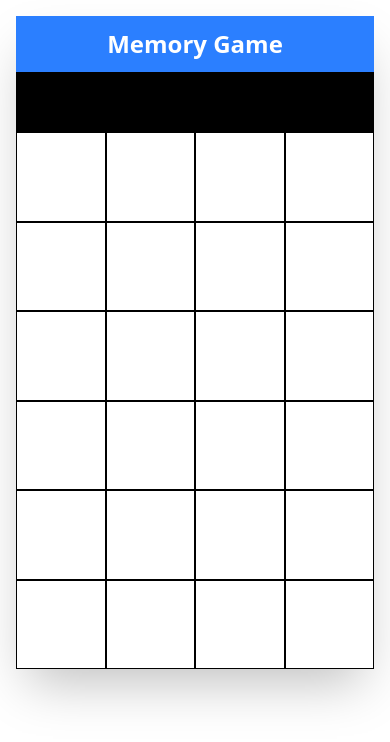
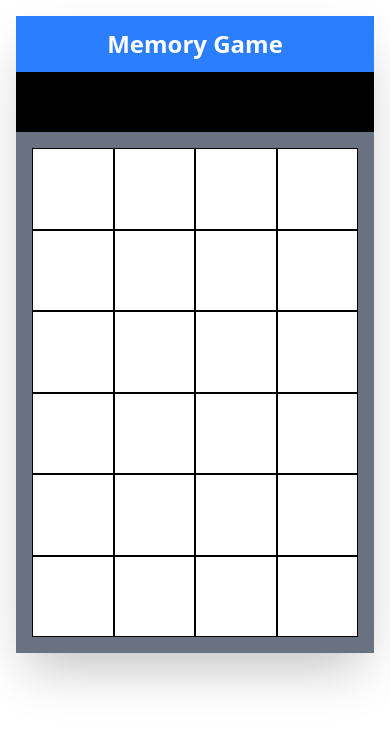
Before and after one commit to Venkata-Nageswara-Bhadri78/Memory-Game-Js-DOM, a website: page index.html in a window 390 px wide. Drawn offline with Linux system fonts and the light colour scheme.

Commit message:
Updated Code

```diff
--- a/dom.js
+++ b/dom.js
@@ -38,13 +38,13 @@ for(let i=0 ; i<array.length ; i++){
     let img = document.createElement('img');
     img.src = `./images/image-${value%12}.png`;
     img.id = `image-${value}`;
-    img.alt = "Image Here";
+    img.alt = "Alternative Text";
     img.style.display = "none";
     let newDiv = document.createElement('div');
     newDiv.className = "extra";
-    newDiv.style.backgroundColor = "green";
+    // newDiv.style.backgroundColor = "green";
     newDiv.style.cursor = "pointer";
-
+    newDiv.style.padding = "30px";
 
     newDiv.appendChild(img);
     item.appendChild(newDiv);
--- a/index.html
+++ b/index.html
@@ -26,7 +26,7 @@
         <div class="result bg-black mx-auto md:w-1/2 flex flex-row justify-center items-center text-2xl p-[30px] font-bold">
             <div id="won"></div>
         </div>
-        <div id="container" class="container grid grid-rows-4 grid-cols-4 md:grid-cols-6 md:w-1/2 md:mx-auto mx-auto bg-gray-500 md:p-5">
+        <div id="container" class="container p-4 grid grid-rows-4 grid-cols-4 md:grid-cols-6 md:w-1/2 md:mx-auto mx-auto bg-gray-500 md:p-5">
             <div id = "item-1" class="item aspect-square bg-white border"><div class="init-1" id="init"></div></div>
             <div id = "item-2" class="item aspect-square bg-white border"></div>
             <div id = "item-3" class="item aspect-square bg-white border"></div>
@@ -63,38 +63,3 @@
     </div>
 </body>
 </html>
-
-<!--
-
-<div id="container" class="container flex justify-center items-center flex-row flex-wrap mx-auto w-[100%] bg-amber-400">
-        <div id = "item-1" class="item w-1/6  bg-white h-[200px] border"><div class="init-1" id="init"></div></div>
-        <div id = "item-2" class="item w-1/6  bg-white h-[200px] border"></div>
-        <div id = "item-3" class="item w-1/6  bg-white h-[200px] border"></div>
-        <div id = "item-4" class="item w-1/6  bg-white h-[200px] border"></div>
-        <div id = "item-5" class="item w-1/6  bg-white h-[200px] border"></div>
-        <div id = "item-6" class="item w-1/6  bg-white h-[200px] border"></div>
-
-        <div id = "item-7" class="item w-1/6  bg-white h-[200px] border"></div>
-        <div id = "item-8" class="item w-1/6  bg-white h-[200px] border"></div>
-        <div id = "item-9" class="item w-1/6  bg-white h-[200px] border"></div>
-        <div id = "item-10" class="item w-1/6  bg-white h-[200px] border"></div>
-        <div id = "item-11" class="item w-1/6  bg-white h-[200px] border"></div>
-        <div id = "item-12" class="item w-1/6  bg-white h-[200px] border"></div>
-
-        <div id = "item-13" class="item w-1/6  bg-white h-[200px] border"></div>
-        <div id = "item-14" class="item w-1/6  bg-white h-[200px] border"></div>
-        <div id = "item-15" class="item w-1/6  bg-white h-[200px] border"></div>
-        <div id = "item-16" class="item w-1/6  bg-white h-[200px] border"></div>
-        <div id = "item-17" class="item w-1/6  bg-white h-[200px] border"></div>
-        <div id = "item-18" class="item w-1/6  bg-white h-[200px] border"></div>
-
-        <div id = "item-19" class="item w-1/6  bg-white h-[200px] border"></div>
-        <div id = "item-20" class="item w-1/6  bg-white h-[200px] border"></div>
-        <div id = "item-21" class="item w-1/6  bg-white h-[200px] border"></div>
-        <div id = "item-22" class="item w-1/6  bg-white h-[200px] border"></div>
-        <div id = "item-23" class="item w-1/6  bg-white h-[200px] border"></div>
-        <div id = "item-24" class="item w-1/6  bg-white h-[200px] border"></div>
-
-    </div>
-
--->
```
Also changed, not shown: src/output.css.
